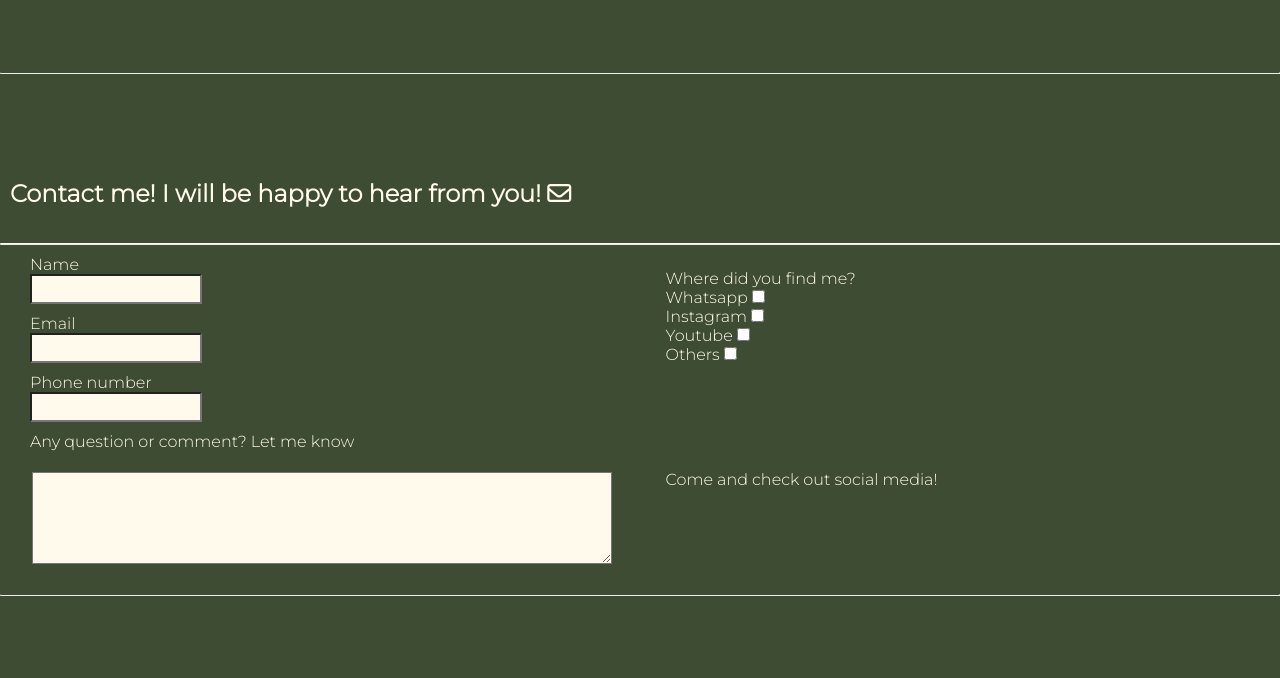
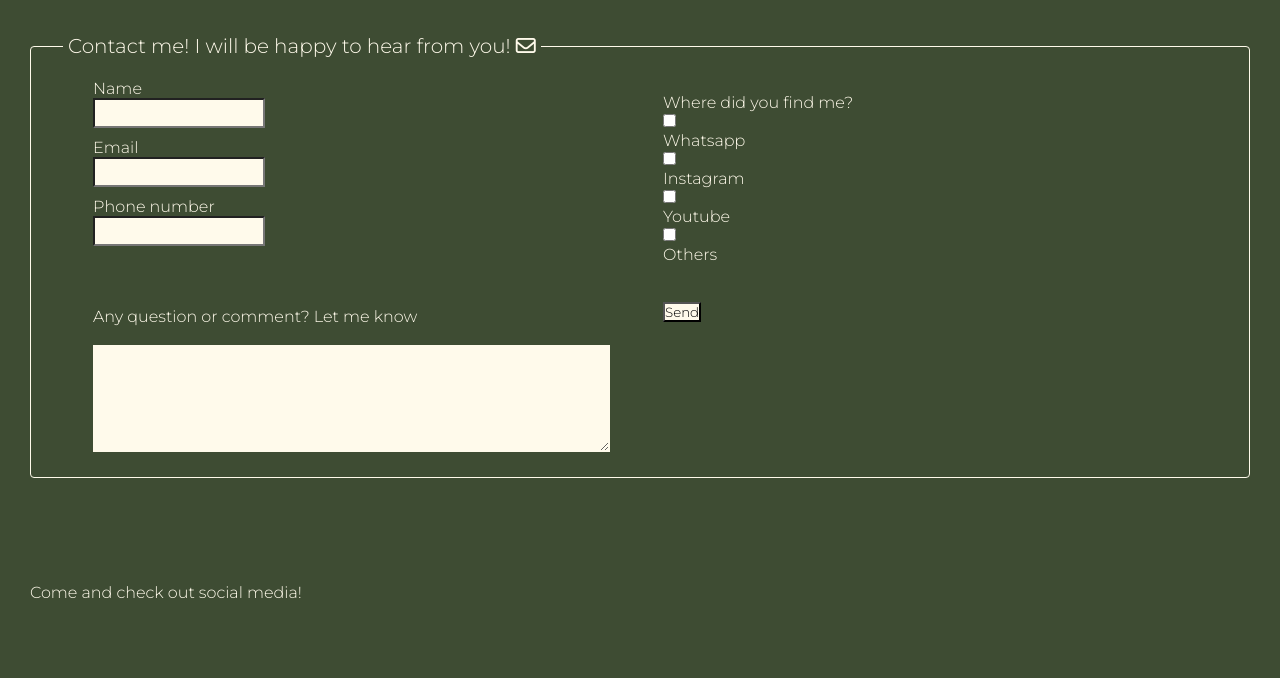
Before and after one commit to MariaPadilha32/p1.teacherana, a plain HTML site: page contact.html in a window 1280 px wide. Shown: the part 75-753 px from the top of the page. Drawn offline with Linux system fonts and the light colour scheme.

Commit message:
add fieldset and legend on contact.html

```diff
--- a/assets/css/style.css
+++ b/assets/css/style.css
@@ -286,8 +286,8 @@ nav a:hover {
         height: 600px;
         width: 100%;
         margin: 0 auto;
-        font-size: 2rem;
-        padding: 30px;
+        font-size: medium;
+        padding: 10px 30px;
         display: flex;
         align-items: center;
     }
@@ -404,6 +404,26 @@ nav a:hover {
 
     /*Style for the form*/
 
+    fieldset {
+        margin: 2em 0;
+        padding: 1em 2em;
+        border: solid 1px #fffaeb;
+        border-radius: 4px;
+        min-width: 200px;
+    }
+
+    legend {
+        font-size: 1.25em;
+        padding: 0 .25em;
+        color: #fffaeb;
+    }
+
+    #form-group {
+        height: 500p;
+        width: 100%;
+        padding: 5px 30px;
+    }
+
     .form-group {
         float: left;
         width: 50%;
@@ -422,8 +442,10 @@ nav a:hover {
     }
 
     .checkbox-group input[type="checkbox"] {
-        float: left;
-        margin-right: 10px;
+        display: inline-block;
+        padding-top: 0;
+        margin-top: 0;
+
     }
 
     label {
@@ -433,6 +455,7 @@ nav a:hover {
 
     input[type="text"],
     input[type="email"],
+    input[type="tel"],
     textarea {
         background-color: #fffaeb;
         color: #3e4c33;
@@ -440,17 +463,16 @@ nav a:hover {
     }
 
     #question_comment {
-        float: left;
-        width: 100%;
-        margin: 2px;
+        min-height: 8em;
+        min-width: 100%;
+        padding: .5em;
+        border: solid 1px #fffaeb;
     }
 
     .submit {
         position: absolute;
-        bottom: 0;
-        right: 0;
         background-color: #fffaeb;
-        color: #3e4c33;
+        color: black;
         font-weight: 200;
     }
 
@@ -462,6 +484,14 @@ nav a:hover {
 
     input[name="found_us"] {
         padding: 5px;
+    }
+
+    #confirmation-message {
+        display: none;
+        margin-top: 20px;
+        padding: 10px;
+        background-color: #f0f0f0;
+        text-align: center;
     }
 
     /*style for offer.html*/
--- a/contact.html
+++ b/contact.html
@@ -28,11 +28,13 @@
         </nav>
         <label for="nav-toggle" class="nav-toggle-label"><span></span></label>
     </header>
-    <hr>
-    <section>
-        <h2> Contact me! I will be happy to hear from you! <i class="fa-regular fa-envelope"></i></h2>
-        <hr class="hr1">
+
+    <section id="form-group">
         <form action="/submit_form" method="post">
+            <fieldset>
+                <legend> Contact me! I will be happy to hear from you! <i class="fa-regular fa-envelope"></i></legend>
+
+
                 <div class="form-group">
                     <label for="name">Name</label>
                     <input type="text" id="name" name="name" required>
@@ -44,34 +46,34 @@
                     <br>
                 </div>
 
-            <!--Still need to amend the number-->
                 <div class="form-group">
                     <label for="number">Phone number</label>
-                <input type="text" id="number" name="number">
+                    <input type="tel" id="number" name="number">
                     <br>
                 </div>
                 <br>
                 <p>Where did you find me?</p>
                 <div>
-                <label for="whatsapp">Whatsapp <input type="checkbox" id="whatsapp" name="found_us" value="whatsapp">
+                    <input type="checkbox" id="whatsapp" name="found_us" value="whatsapp"> <label
+                        for="whatsapp">Whatsapp
                     </label>
 
                 </div>
 
                 <div>
-                <label for="instagram">Instagram <input type="checkbox" id="instagram" name="found_us"
-                        value="instagram"></label>
+                    <input type="checkbox" id="instagram" name="found_us" value="instagram">
+                    <label for="instagram">Instagram </label>
 
                 </div>
 
                 <div>
-                <label for="youtube">Youtube <input type="checkbox" id="youtube" name="found_us" value="youtube">
+                    <input type="checkbox" id="youtube" name="found_us" value="youtube"> <label for="youtube">Youtube
                     </label>
 
                 </div>
 
                 <div>
-                <label for="other">Others <input type="checkbox" id="other" name="found_us" value="other"> </label>
+                    <input type="checkbox" id="other" name="found_us" value="other"> <label for="other">Others </label>
 
                 </div>
                 <br>
@@ -82,8 +84,16 @@
                 </div>
 
                 <input class="submit" type="submit" value="Send">
+
                 </div>
+
+                <div id="confirmation-message">
+                    Thank you for your message! We will be in contact soon.
+                </div>
+            </fieldset>
+        </form>
     </section>
+
     <br>
     <br>
     <footer>
@@ -108,6 +118,7 @@
             </li>
 
         </ul>
+        <a href="index.html"><img src="/assets/images/greenlogo.png" class="logo" alt="green logo"></a>
     </footer>
     <script src="https://kit.fontawesome.com/fd409c0820.js" crossorigin="anonymous"></script>
 </body>
```
Also changed, not shown: about.html (+1 -0 lines), index.html (+10 -6 lines), offer.html (+1 -0 lines), assets/images/about1.jpg (added), assets/images/about2.jpg (added), assets/images/canva.jpg (deleted), assets/images/sky.jpg (deleted). Lines whose indentation alone changed are shown as unchanged.
